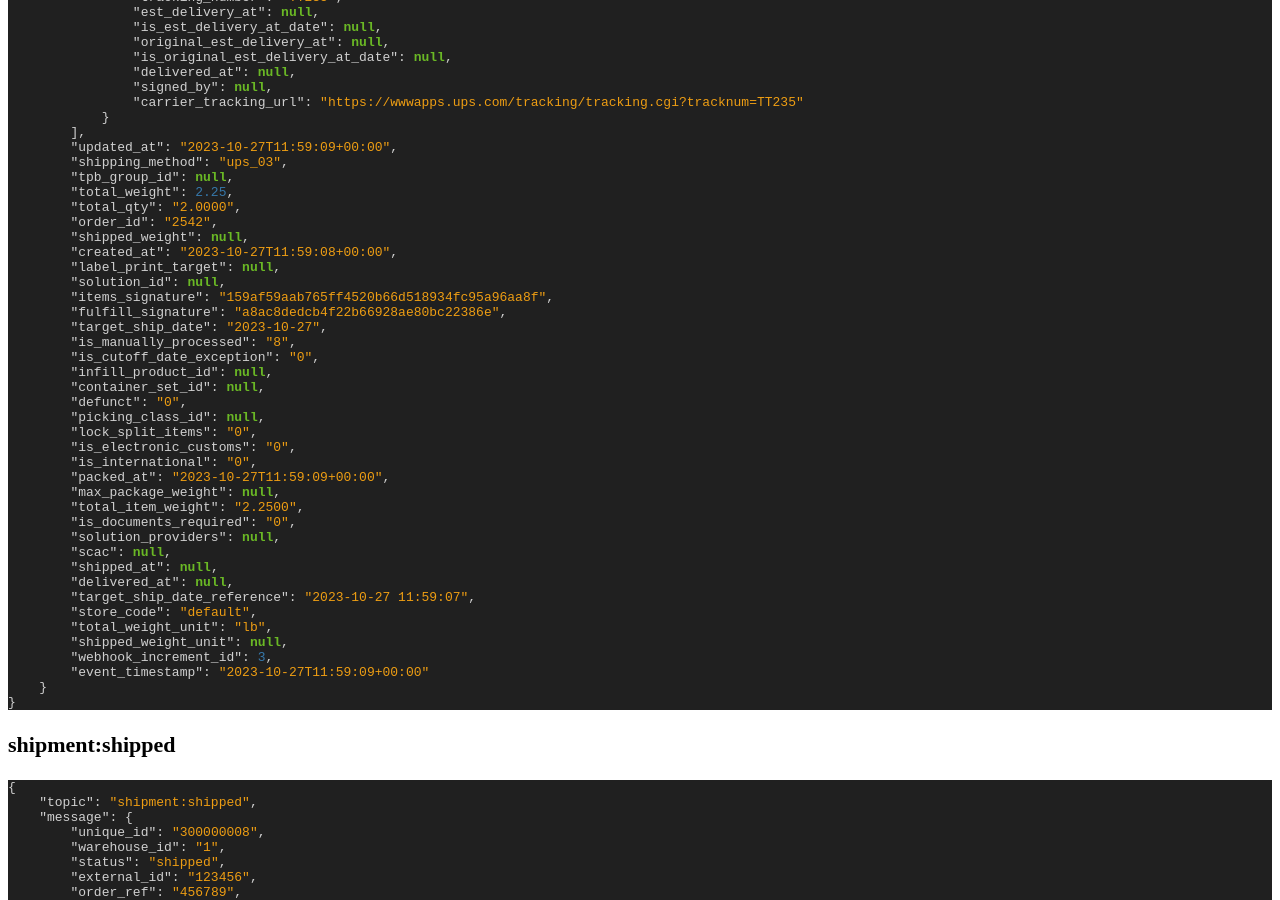
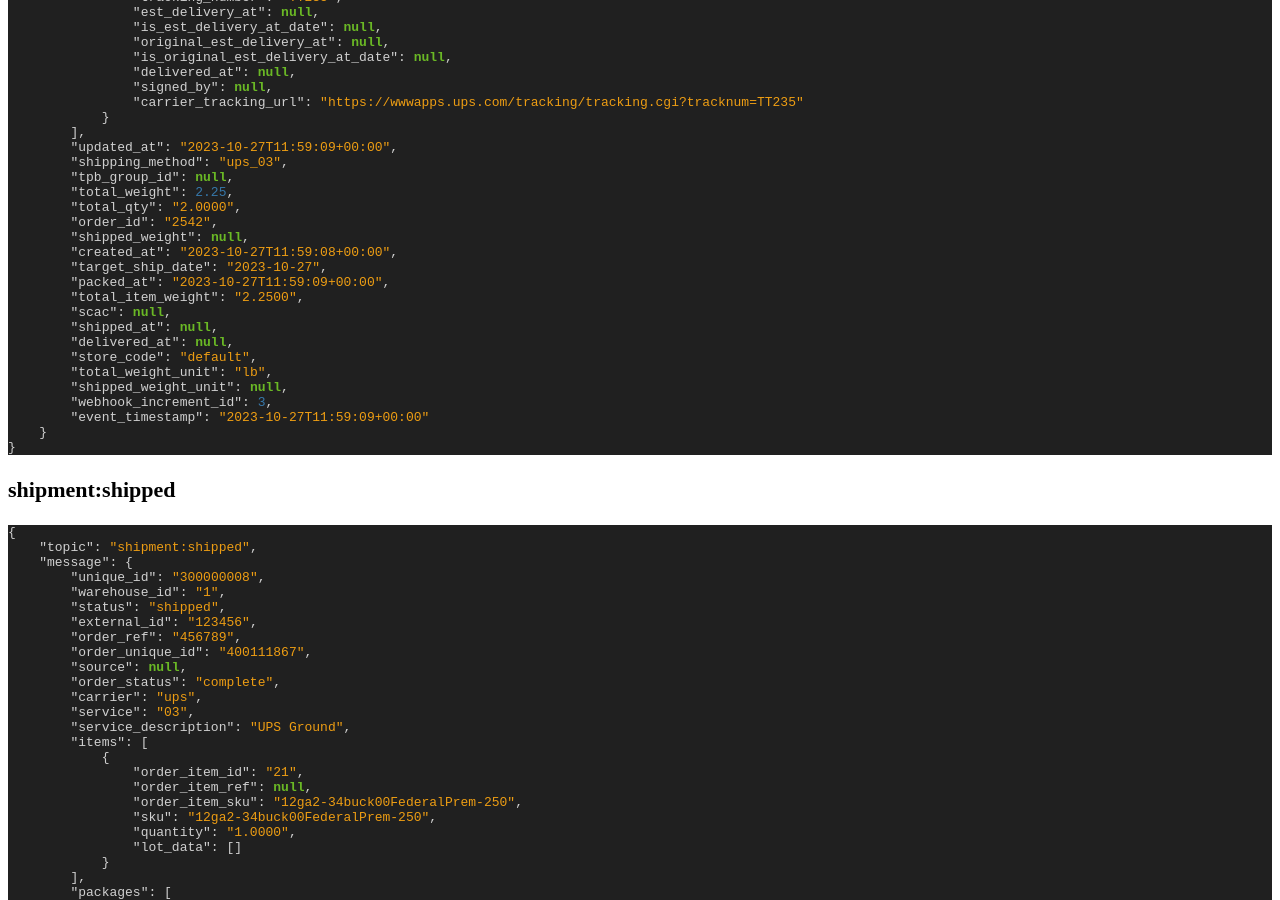
Before and after one commit to ShipStream/shipstream.github.io, a Jekyll site: the page built from _posts/2015-06-12-topics.md, in a window 1280 px wide and 900 px high, scrolled down 12800 px. Built offline with Jekyll 4.4.1, drawn with Linux system fonts in a browser that asks for light colours; a style sheet for code colours, icons or effects is not loaded; some of the changed text lies outside the part shown.

Commit message:
Remove unnecessary fields from shipment:* webhook topics.

```diff
--- a/_posts/2015-06-12-topics.md
+++ b/_posts/2015-06-12-topics.md
@@ -897,29 +897,12 @@ include the `qty_adjust` key, but rather only the absolute values.
         "order_id": "2542",
         "shipped_weight": null,
         "created_at": "2023-10-27T11:59:08+00:00",
-        "label_print_target": null,
-        "solution_id": null,
-        "items_signature": "159af59aab765ff4520b66d518934fc95a96aa8f",
-        "fulfill_signature": "a8ac8dedcb4f22b66928ae80bc22386e",
         "target_ship_date": "2023-10-27",
-        "is_manually_processed": "8",
-        "is_cutoff_date_exception": "0",
-        "infill_product_id": null,
-        "container_set_id": null,
-        "defunct": "0",
-        "picking_class_id": null,
-        "lock_split_items": "0",
-        "is_electronic_customs": "0",
-        "is_international": "0",
         "packed_at": "2023-10-27T11:59:09+00:00",
-        "max_package_weight": null,
         "total_item_weight": "2.2500",
-        "is_documents_required": "0",
-        "solution_providers": null,
         "scac": null,
         "shipped_at": null,
         "delivered_at": null,
-        "target_ship_date_reference": "2023-10-27 11:59:07",
         "store_code": "default",
         "total_weight_unit": "lb",
         "shipped_weight_unit": null,
@@ -1007,29 +990,12 @@ include the `qty_adjust` key, but rather only the absolute values.
         "order_id": "17",
         "shipped_weight": 26.7,
         "created_at": "2013-02-28T20:18:04+00:00",
-        "label_print_target": null,
-        "solution_id": null,
-        "items_signature": "0c2a71e8323654308d0251fc35e52b6ff164a038",
-        "fulfill_signature": "cb601dd67461ec27880d85fd44af2df6",
         "target_ship_date": null,
-        "is_manually_processed": "0",
-        "is_cutoff_date_exception": "0",
-        "infill_product_id": null,
-        "container_set_id": null,
-        "defunct": "0",
-        "picking_class_id": null,
-        "lock_split_items": "0",
-        "is_electronic_customs": "0",
-        "is_international": "0",
         "packed_at": null,
-        "max_package_weight": null,
         "total_item_weight": "26.7000",
-        "is_documents_required": "0",
-        "solution_providers": null,
         "scac": null,
         "shipped_at": "2023-05-10T15:36:44+00:00",
         "delivered_at": null,
-        "target_ship_date_reference": null,
         "store_code": "default",
         "total_weight_unit": "lb",
         "shipped_weight_unit": "lb",
@@ -1118,29 +1084,12 @@ include the `qty_adjust` key, but rather only the absolute values.
         "order_id": "17",
         "shipped_weight": 26.7,
         "created_at": "2013-02-28T20:18:04+00:00",
-        "label_print_target": null,
-        "solution_id": null,
-        "items_signature": "0c2a71e8323654308d0251fc35e52b6ff164a038",
-        "fulfill_signature": "cb601dd67461ec27880d85fd44af2df6",
         "target_ship_date": null,
-        "is_manually_processed": "0",
-        "is_cutoff_date_exception": "0",
-        "infill_product_id": null,
-        "container_set_id": null,
-        "defunct": "0",
-        "picking_class_id": null,
-        "lock_split_items": "0",
-        "is_electronic_customs": "0",
-        "is_international": "0",
         "packed_at": null,
-        "max_package_weight": null,
         "total_item_weight": "26.7000",
-        "is_documents_required": "0",
-        "solution_providers": null,
         "scac": null,
         "shipped_at": "2023-05-10T21:42:17+00:00",
         "delivered_at": "2023-05-13T14:53:14+00:00",
-        "target_ship_date_reference": null,
         "store_code": "default",
         "total_weight_unit": "lb",
         "shipped_weight_unit": "lb",
@@ -1293,29 +1242,12 @@ include the `qty_adjust` key, but rather only the absolute values.
         "order_id": "2543",
         "shipped_weight": null,
         "created_at": "2023-10-27T12:12:50+00:00",
-        "label_print_target": null,
-        "solution_id": null,
-        "items_signature": "159af59aab765ff4520b66d518934fc95a96aa8f",
-        "fulfill_signature": "a8ac8dedcb4f22b66928ae80bc22386e",
         "target_ship_date": "2023-10-27",
-        "is_manually_processed": "8",
-        "is_cutoff_date_exception": "0",
-        "infill_product_id": null,
-        "container_set_id": null,
-        "defunct": "0",
-        "picking_class_id": null,
-        "lock_split_items": "0",
-        "is_electronic_customs": "0",
-        "is_international": "0",
         "packed_at": "2023-10-27T12:12:51+00:00",
-        "max_package_weight": null,
         "total_item_weight": "2.2500",
-        "is_documents_required": "0",
-        "solution_providers": null,
         "scac": null,
         "shipped_at": null,
         "delivered_at": null,
-        "target_ship_date_reference": "2023-10-27 12:12:50",
         "store_code": "default",
         "total_weight_unit": "lb",
         "shipped_weight_unit": null,
@@ -1444,29 +1376,12 @@ include the `qty_adjust` key, but rather only the absolute values.
         "order_id": "2544",
         "shipped_weight": null,
         "created_at": "2023-10-27T12:18:04+00:00",
-        "label_print_target": null,
-        "solution_id": null,
-        "items_signature": "159af59aab765ff4520b66d518934fc95a96aa8f",
-        "fulfill_signature": "a8ac8dedcb4f22b66928ae80bc22386e",
         "target_ship_date": "2023-10-27",
-        "is_manually_processed": "8",
-        "is_cutoff_date_exception": "0",
-        "infill_product_id": null,
-        "container_set_id": null,
-        "defunct": "0",
-        "picking_class_id": null,
-        "lock_split_items": "0",
-        "is_electronic_customs": "0",
-        "is_international": "0",
         "packed_at": null,
-        "max_package_weight": null,
         "total_item_weight": "2.2500",
-        "is_documents_required": "0",
-        "solution_providers": null,
         "scac": null,
         "shipped_at": null,
         "delivered_at": null,
-        "target_ship_date_reference": "2023-10-27 12:18:04",
         "store_code": "default",
         "total_weight_unit": "lb",
         "shipped_weight_unit": null,
```
